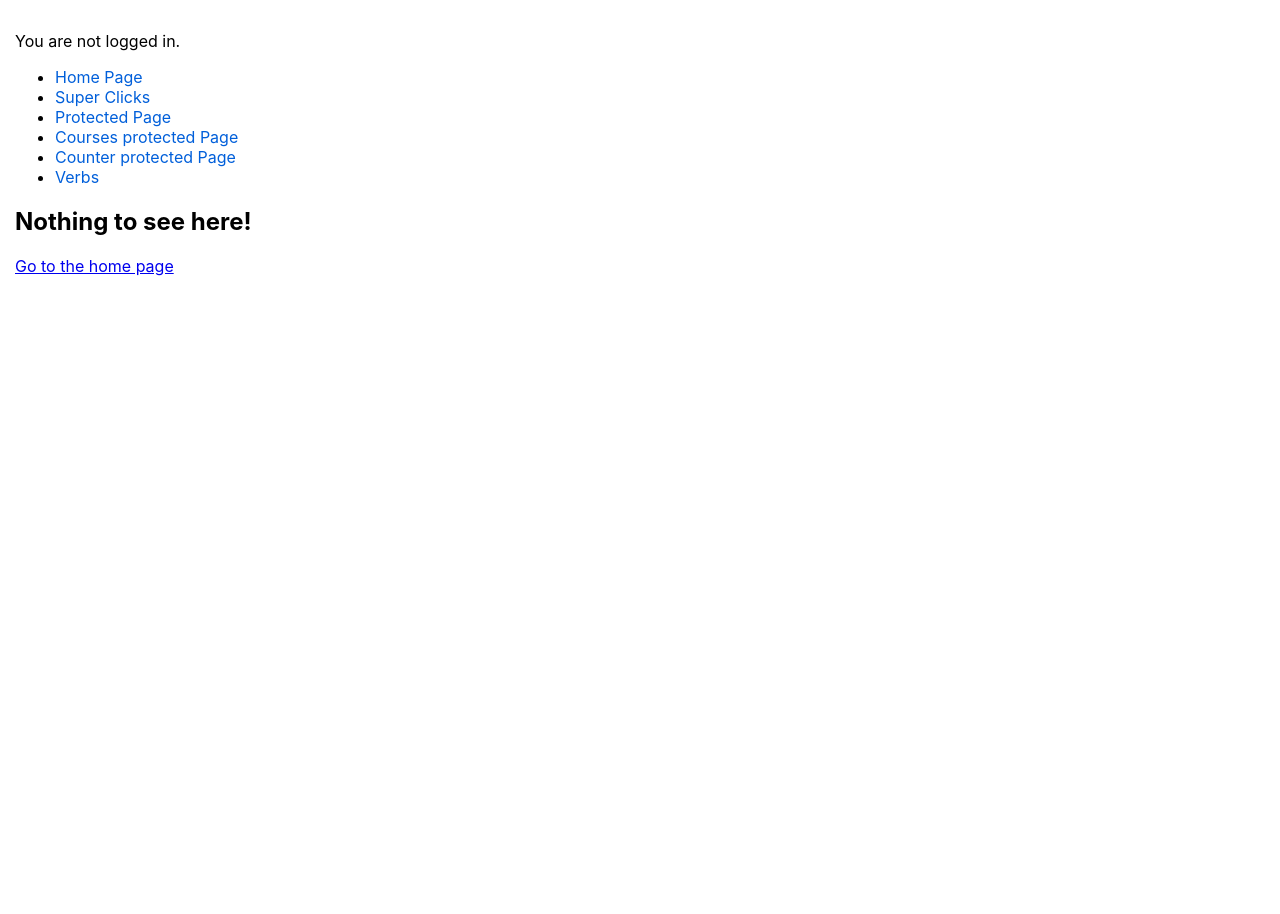
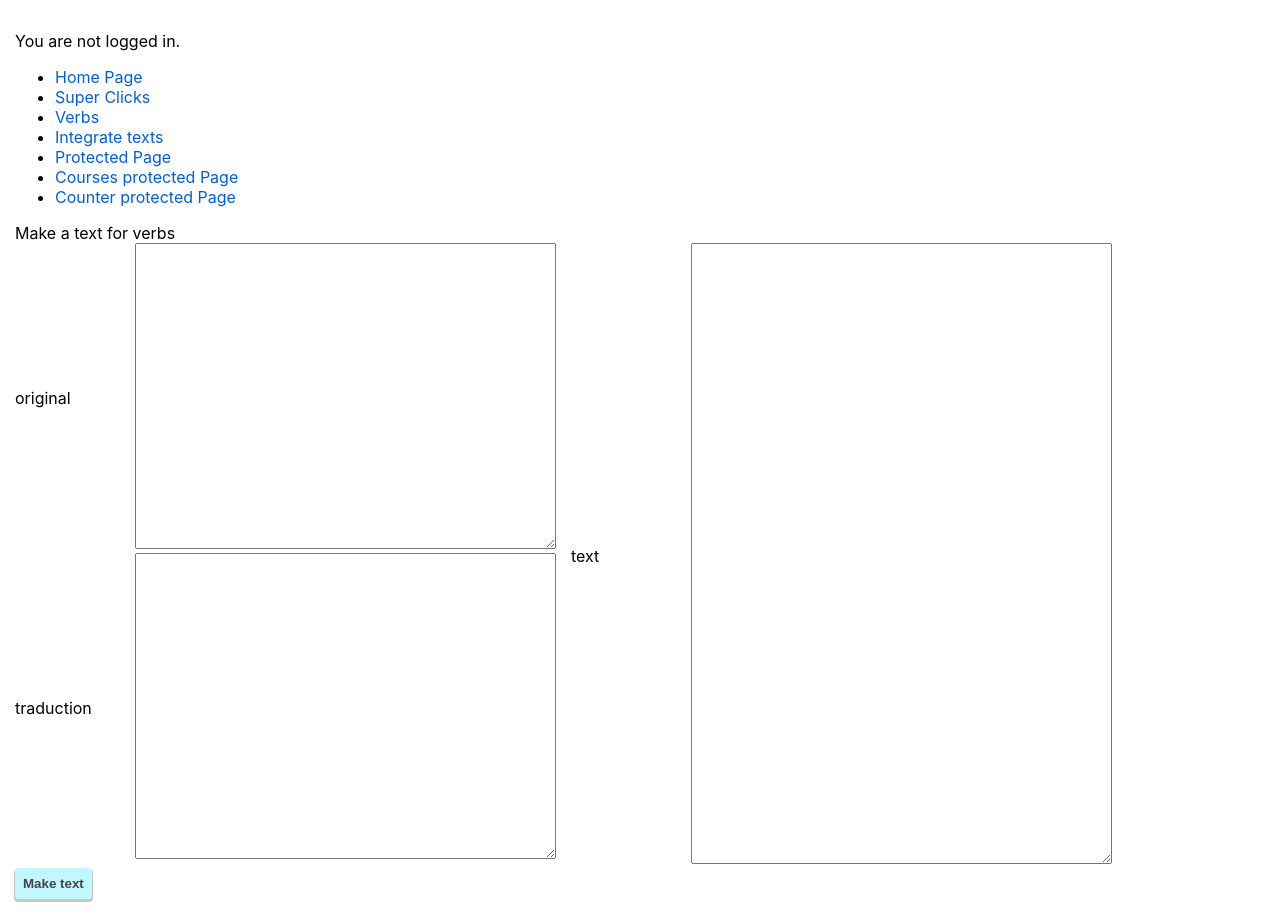
Before and after one commit to revione/template-react-ts-craco-styled-components-router, a React (Create React App) app: page /integrate-texts in a window 1280 px wide. Before the commit the page ends 800 px from the top, so only its background shows below. Built offline with nearby package versions, Linux system fonts and the light colour scheme.

Commit message:
Integration texts

```diff
--- a/src/components/form/fields/FieldOTP/index.tsx
+++ b/src/components/form/fields/FieldOTP/index.tsx
@@ -16,7 +16,7 @@ const FieldPhone = (props: FieldPros) => {
   }
 
   const handleKeyDown = (e: any) => {
-    onKeyDown
+    // onKeyDown && onKeyDown()
     return enforceFormat(e)
   }
 
@@ -28,7 +28,7 @@ const FieldPhone = (props: FieldPros) => {
       {...props}
       onChange={handleChange}
       validation={validation}
-      type= 'text'
+      type="text"
       inputMode="numeric"
     />
   )
--- a/src/components/form/fields/FieldSsn/index.tsx
+++ b/src/components/form/fields/FieldSsn/index.tsx
@@ -37,11 +37,11 @@ export const FieldSsn = ({
       if (value[name]) setIsActive(value[name].length > 0)
     })
     return () => subscription.unsubscribe()
-  }, [watch])
+  }, [name, watch])
 
   useEffect(() => {
     if (placeholder) setIsActive(true)
-  })
+  }, [placeholder])
 
   const validation = {
     required: "phone number is required",
--- /dev/null
+++ b/src/pages/IntegrateTexts/index.tsx
@@ -0,0 +1,95 @@
+import React from "react"
+import { useForm } from "react-hook-form"
+import { copy } from "@utils"
+
+const makeArray = (text: string) => {
+  return text.replace(/(\r\n|\n|\r)/gm, "").split(".")
+}
+
+const makeOneText = ([arr1, arr2]: any) => {
+  let draft = ""
+
+  for (let i = 0; i < arr1.length - 1; i++) {
+    draft += arr1[i] + ".\n" + arr2[i] + ".\n\n"
+  }
+
+  return draft
+}
+
+const TextArea = React.memo(({ name, register, cols = 50, rows = 10 }: any) => {
+  return (
+    <div
+      style={{
+        display: "flex",
+        alignItems: "center",
+        gap: "20px",
+      }}
+    >
+      <label
+        style={{
+          width: "100px",
+        }}
+        htmlFor={name}
+      >
+        {name}
+      </label>
+      <div>
+        <textarea
+          {...{
+            ...register(name),
+            cols,
+            rows,
+          }}
+        />
+      </div>
+    </div>
+  )
+})
+
+export const IntegrateTexts = () => {
+  const { register, getValues, setValue } = useForm()
+
+  const makeText = () => {
+    const { original, traduction } = getValues()
+
+    const newValues = {
+      infinitive: makeArray(original),
+      present: makeArray(traduction),
+    }
+
+    const newText = makeOneText(Object.values(newValues))
+
+    console.log(newText)
+
+    copy(newText)
+
+    setValue("text", newText)
+
+    return newText
+  }
+
+  return (
+    <div>
+      <div>Make a text for verbs</div>
+
+      <div
+        style={{
+          display: "flex",
+          gap: 15,
+        }}
+      >
+        <div>
+          <TextArea {...{ name: "original", register, rows: 20 }} />
+          <TextArea {...{ name: "traduction", register, rows: 20 }} />
+        </div>
+        <div>
+          <TextArea {...{ name: "text", register, rows: 41 }} />
+        </div>
+      </div>
+
+      <div>
+        <button {...{ type: "button", onClick: makeText }}>Make text</button>
+      </div>
+    </div>
+  )
+}
--- a/src/pages/SuperClicks/index.tsx
+++ b/src/pages/SuperClicks/index.tsx
@@ -86,11 +86,6 @@ export const SuperClicks = () => {
     setDelay(getRndInteger(100, 1000))
   }
 
-  function handleStop() {
-    setStop(true)
-    setStop(false)
-  }
-
   console.log("delay ", delay)
 
   const runClicks = useCallback(() => {
--- a/src/pages/Verbs/index.tsx
+++ b/src/pages/Verbs/index.tsx
@@ -1,17 +1,6 @@
 import React from "react"
 import { useForm } from "react-hook-form"
-import { useState } from "react"
 import { copy } from "@utils"
-
-// texts
-const initialTexts = {
-  infinitiv: "",
-  prasens: "",
-  prateritum: "",
-  perfekt: "",
-  traductionInglish: "",
-  traductionSpanish: "",
-}
 
 const makeArray = (text: string) => {
   return text.replace(/(\r\n|\n|\r)/gm, "").split(".")
@@ -44,12 +33,12 @@ export const Verbs = () => {
   const {
     register,
     getValues,
-    handleSubmit,
+    // handleSubmit,
     // watch,
-    formState: { errors, isValid },
+    // formState: { errors, isValid },
   } = useForm()
 
-  const onSubmit = (data: any) => console.log(data)
+  // const onSubmit = (data: any) => console.log(data)
 
   //   console.log("example", watch("example")) // watch input value by passing the name of it
   //   console.log("infinitiv", watch("infinitiv")) // watch input value by passing the name of it
@@ -68,7 +57,8 @@ export const Verbs = () => {
     // console.log("newValues : ", Object.values(newValues))
 
     const makeOneText = ([arr1, arr2, arr3, arr4]: any) => {
-      console.log("data : ", [arr1, arr2, arr3, arr4])
+      // console.log("data : ", [arr1, arr2, arr3, arr4])
+
       let draft = ""
 
       for (let i = 0; i < arr1.length - 1; i++) {
@@ -111,7 +101,7 @@ export const Verbs = () => {
     const traductions = makeArray(traduction)
 
     const makeOneText = ([arr1, arr2]: any) => {
-      console.log("data : ", [arr1, arr2])
+      // console.log("data : ", [arr1, arr2])
       let draft = ""
 
       for (let i = 0; i < arr1.length - 1; i++) {
@@ -154,12 +144,14 @@ export const Verbs = () => {
       spanishTraduction
 
     copy(draft)
+
+    console.log(draft)
   }
 
   return (
     <div>
       <div>Make a text for verbs</div>
-      <form onSubmit={handleSubmit(onSubmit)}>
+
       <div
         style={{
           display: "flex",
@@ -213,7 +205,6 @@ export const Verbs = () => {
           Copy for document
         </button>
       </div>
-      </form>
     </div>
   )
 }
--- a/src/pages/index.ts
+++ b/src/pages/index.ts
@@ -9,5 +9,6 @@ export * from "./NoMatchPage"
 export * from "./ProtectedPage"
 export * from "./SuperClicks"
 export * from "./Verbs"
+export * from "./IntegrateTexts"
 
 // lazys
--- a/src/router/_components/Layout/index.tsx
+++ b/src/router/_components/Layout/index.tsx
@@ -17,6 +17,12 @@ export function Layout() {
           <Link to="/super-clicks">Super Clicks</Link>
         </li>
         <li>
+          <Link to="/verbs">Verbs</Link>
+        </li>
+        <li>
+          <Link to="/integrate-texts">Integrate texts</Link>
+        </li>
+        <li>
           <Link to="/protected">Protected Page</Link>
         </li>
         <li>
@@ -25,9 +31,6 @@ export function Layout() {
         <li>
           <Link to="/counter">Counter protected Page</Link>
         </li>
-        <li>
-          <Link to="/verbs">Verbs</Link>
-        </li>
       </ul>
 
       <Outlet />
--- a/src/router/index.tsx
+++ b/src/router/index.tsx
@@ -14,6 +14,7 @@ import {
   CoursesPage,
   SuperClicks,
   Verbs,
+  IntegrateTexts,
 } from "@src/pages"
 
 const routes = [
@@ -29,6 +30,10 @@ const routes = [
       {
         path: "/verbs",
         element: <Verbs />,
+      },
+      {
+        path: "/integrate-texts",
+        element: <IntegrateTexts />,
       },
       {
         path: "/login",
```
Lines whose indentation alone changed are shown as unchanged.
